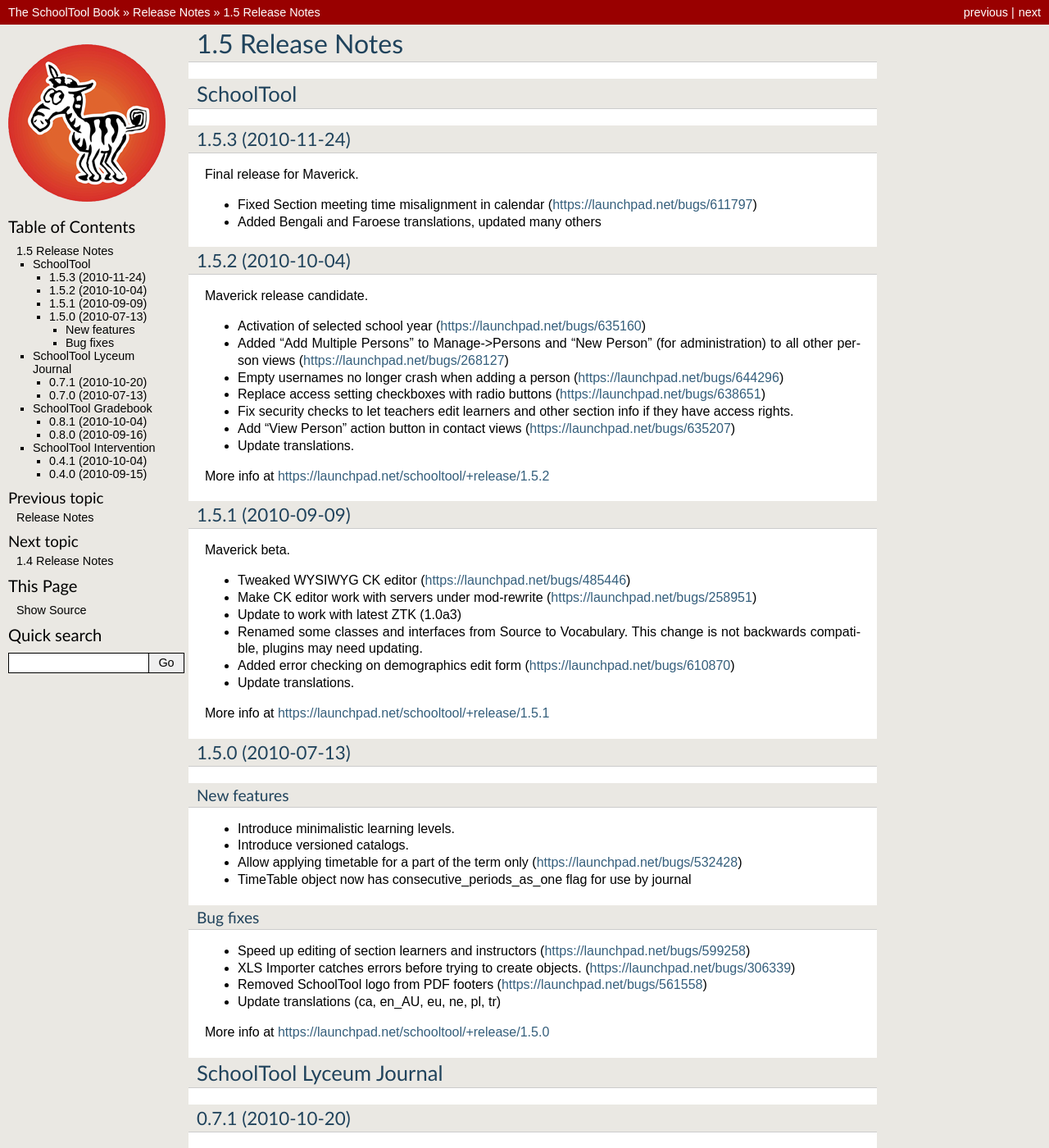
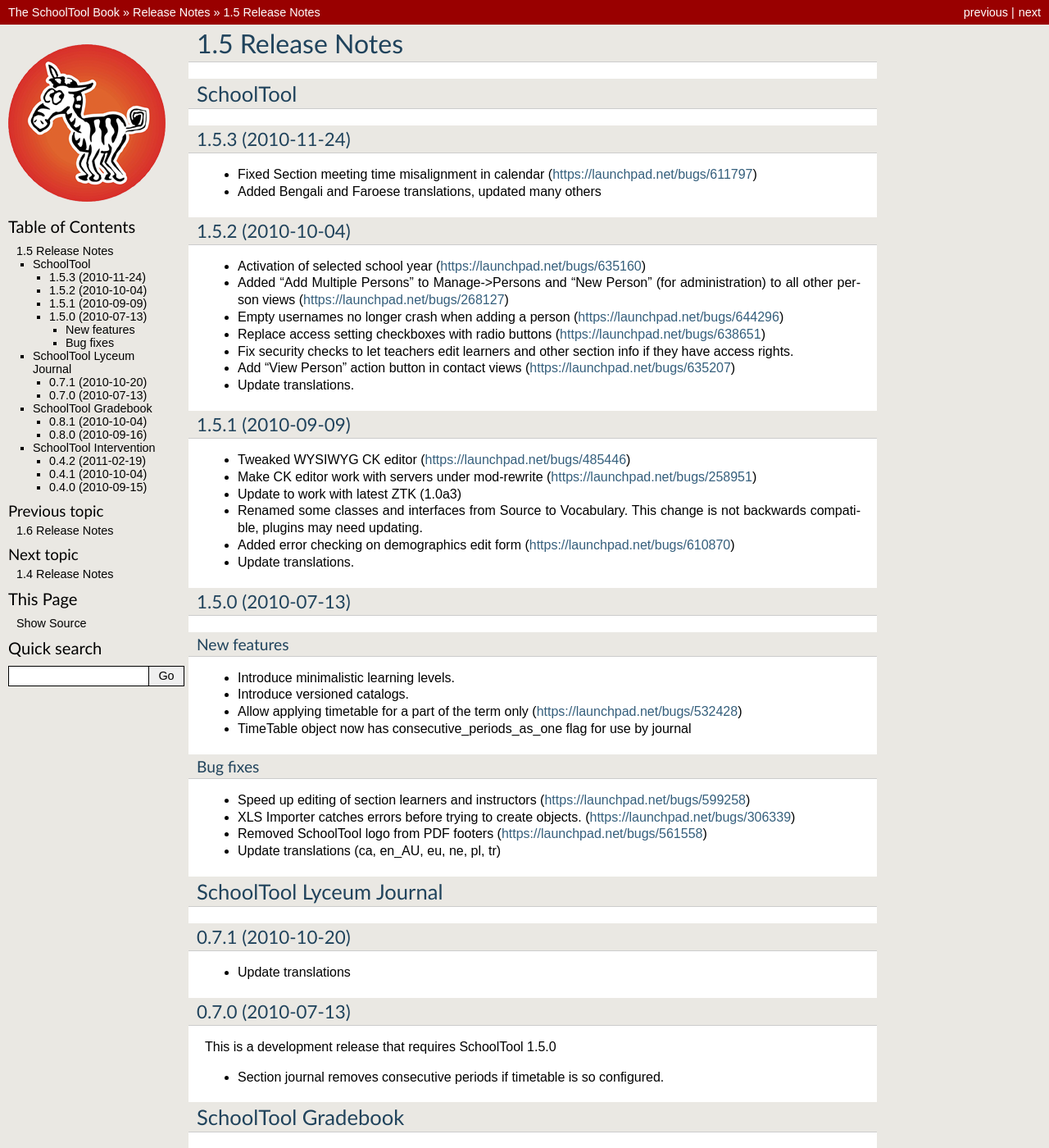
Before and after one commit to schooltool-project/schooltool-book, a Sphinx documentation site: the page built from source/1.5-release-notes.rst, in a window 1280 px wide and 1400 px high. Shown: the whole window at 82% size. Built offline with Sphinx 7.4.7, drawn with Linux system fonts in a browser that asks for light colours; some of the changed text lies outside the part shown.

Commit message:
Add 1.6 release notes Remove old release notes

```diff
--- a/source/1.5-release-notes.rst
+++ b/source/1.5-release-notes.rst
@@ -7,16 +7,12 @@
 1.5.3 (2010-11-24)
 ------------------
 
-Final release for Maverick.
-
 - Fixed Section meeting time misalignment in calendar (https://launchpad.net/bugs/611797)
 - Added Bengali and Faroese translations, updated many others
 
 
 1.5.2 (2010-10-04)
 ------------------
-
-Maverick release candidate.
 
 - Activation of selected school year (https://launchpad.net/bugs/635160)
 - Added "Add Multiple Persons" to Manage->Persons and "New Person" (for
@@ -28,13 +24,9 @@
 - Add "View Person" action button in contact views (https://launchpad.net/bugs/635207)
 - Update translations.
 
-More info at https://launchpad.net/schooltool/+release/1.5.2
-
 
 1.5.1 (2010-09-09)
 ------------------
-
-Maverick beta.
 
 - Tweaked WYSIWYG CK editor (https://launchpad.net/bugs/485446)
 - Make CK editor work with servers under mod-rewrite (https://launchpad.net/bugs/258951)
@@ -43,8 +35,6 @@
   This change is not backwards compatible, plugins may need updating.
 - Added error checking on demographics edit form (https://launchpad.net/bugs/610870)
 - Update translations.
-
-More info at https://launchpad.net/schooltool/+release/1.5.1
 
 
 1.5.0 (2010-07-13)
@@ -65,8 +55,6 @@
 - XLS Importer catches errors before trying to create objects. (https://launchpad.net/bugs/306339)
 - Removed SchoolTool logo from PDF footers (https://launchpad.net/bugs/561558)
 - Update translations (ca, en_AU, eu, ne, pl, tr)
-
-More info at https://launchpad.net/schooltool/+release/1.5.0
 
 
 SchoolTool Lyceum Journal
@@ -92,8 +80,6 @@
 0.8.1 (2010-10-04)
 ------------------
 
-Maverick release candidate.
-
 - Grades rounding mismatch (https://launchpad.net/bugs/585796)
 - Calculate average grade with more precision (https://launchpad.net/bugs/333971)
 - Use fixed precision for total and linked columns (https://launchpad.net/bugs/650838)
@@ -105,18 +91,20 @@
 0.8.0 (2010-09-16)
 ------------------
 
-Maverick beta.
-
 - Update tests for use with SchoolTool 1.5.1
 
 
 SchoolTool Intervention
 =======================
 
+0.4.2 (2011-02-19)
+------------------
+
+- Updated translations (es, it, nl)
+
+
 0.4.1 (2010-10-04)
 ------------------
-
-Maverick release candidate.
 
 - Change style of some buttons to neutral (https://launchpad.net/bugs/613571)
 - Changed recipients to email addresses for both messages and goals csv
@@ -126,8 +114,6 @@
 0.4.0 (2010-09-15)
 ------------------
 
-Maverick beta.
-
 - CSV export of messages and goals (requested by SLA)
 - Update for API changes in schooltool 1.5.1
 - Updated translations (it, nl, pt_BR)
--- a/source/release-notes.rst
+++ b/source/release-notes.rst
@@ -4,6 +4,7 @@
 .. toctree::
    :maxdepth: 1
 
+   1.6-release-notes
    1.5-release-notes
    1.4-release-notes
    1.2-release-notes
```
Also changed, not shown: source/1.6-release-notes.rst (added, +55 -0 lines), source/intrepid-release-notes.rst (deleted, +0 -39 lines), source/jaunty-release-notes.rst (deleted, +0 -7 lines), source/karmic-release-notes.rst (deleted, +0 -8 lines), 1 other file.
